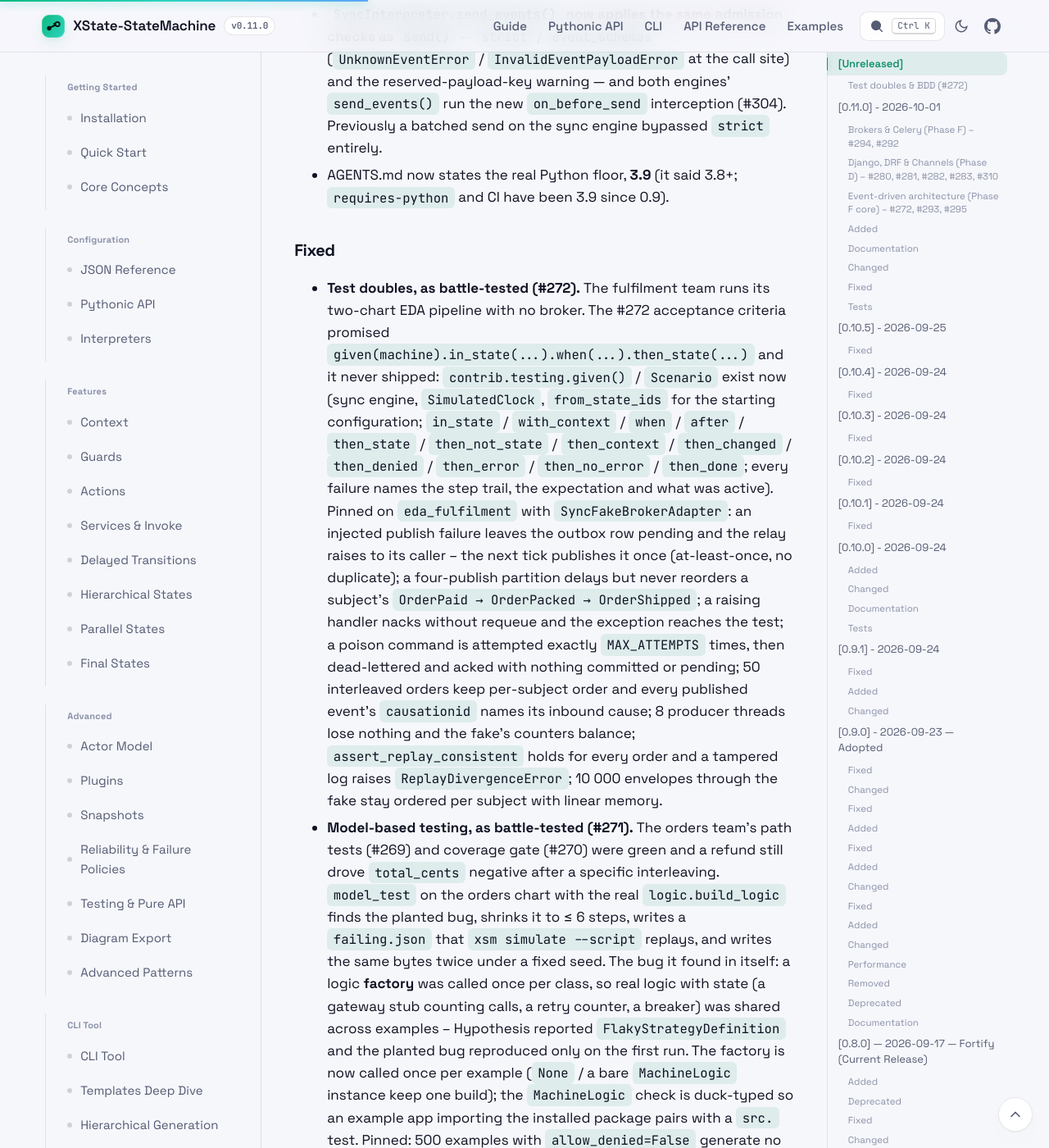
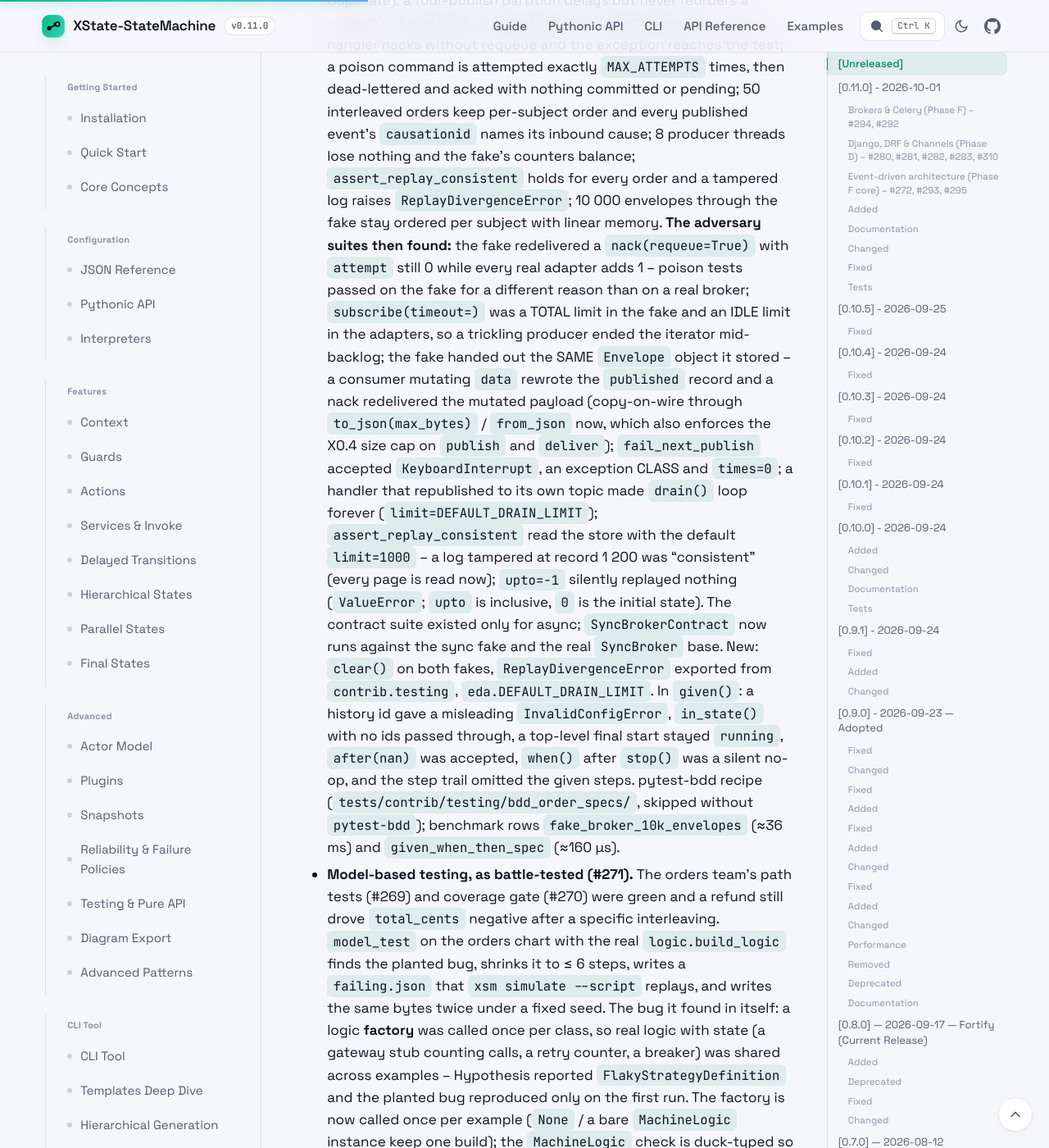
Before and after one commit to basiltt/xstate-statemachine, a Jekyll site: the page built from docs/_guide/changelog.md, in a window 1280 px wide and 1400 px high, scrolled down 44523 px. Shown: the whole window at 82% size. Built offline with Jekyll 4.4.1, drawn with Linux system fonts in a browser that asks for light colours; some of the changed text lies outside the part shown.

Commit message:
battle(#272): merge adversary B (gwt hardening, pytest-bdd recipe, docs, perf rows); ReplayDivergenceError exported from contrib.testing; on() under the lock; API rows for the fakes (max_bytes, idle timeout, attempt on requeue, drain limit, clear, copy-on-wire) and replay (upto inclusive, field=, every page read); changelog folded into one #272 entry (both copies)
Co-Authored-By: Claude Fable 5 <noreply@anthropic.com>

```diff
--- a/docs/_guide/changelog.md
+++ b/docs/_guide/changelog.md
@@ -1501,6 +1478,33 @@ This project follows [Semantic Versioning](https://semver.org/spec/v2.0.0.html)
   balance; `assert_replay_consistent` holds for every order and a
   tampered log raises `ReplayDivergenceError`; 10 000 envelopes through
   the fake stay ordered per subject with linear memory.
+  **The adversary suites then found:** the fake redelivered a
+  `nack(requeue=True)` with `attempt` still 0 while every real adapter
+  adds 1 -- poison tests passed on the fake for a different reason than
+  on a real broker; `subscribe(timeout=)` was a TOTAL limit in the fake
+  and an IDLE limit in the adapters, so a trickling producer ended the
+  iterator mid-backlog; the fake handed out the SAME `Envelope` object it
+  stored -- a consumer mutating `data` rewrote the `published` record and
+  a nack redelivered the mutated payload (copy-on-wire through
+  `to_json(max_bytes)` / `from_json` now, which also enforces the X0.4
+  size cap on `publish` and `deliver`); `fail_next_publish` accepted
+  `KeyboardInterrupt`, an exception CLASS and `times=0`; a handler that
+  republished to its own topic made `drain()` loop forever
+  (`limit=DEFAULT_DRAIN_LIMIT`); `assert_replay_consistent` read the
+  store with the default `limit=1000` -- a log tampered at record 1 200
+  was "consistent" (every page is read now); `upto=-1` silently replayed
+  nothing (`ValueError`; `upto` is inclusive, `0` is the initial state).
+  The contract suite existed only for async; `SyncBrokerContract` now runs
+  against the sync fake and the real `SyncBroker` base. New: `clear()` on
+  both fakes, `ReplayDivergenceError` exported from `contrib.testing`,
+  `eda.DEFAULT_DRAIN_LIMIT`. In `given()`: a history id gave a misleading
+  `InvalidConfigError`, `in_state()` with no ids passed through, a
+  top-level final start stayed `running`, `after(nan)` was accepted,
+  `when()` after `stop()` was a silent no-op, and the step trail omitted
+  the given steps. pytest-bdd recipe
+  (`tests/contrib/testing/bdd_order_specs/`, skipped without
+  `pytest-bdd`); benchmark rows `fake_broker_10k_envelopes` (≈36 ms) and
+  `given_when_then_spec` (≈160 µs).
 - **Model-based testing, as battle-tested (#271).** The orders team's
   path tests (#269) and coverage gate (#270) were green and a refund still
   drove `total_cents` negative after a specific interleaving. `model_test`
--- a/docs/api/index.md
+++ b/docs/api/index.md
@@ -1891,7 +1891,7 @@ The create → act → persist → discard contract (#259). Guide: [Persistence
 | `TransitionRecord` | Frozen dataclass: `machine_id`, `seq` (gap-free per key), `ts`, `event_type`, `event_payload` (redacted; engine events carry `{kind, src, data|error}`), `from_states`, `to_states`, `actions`, `disposition`, `actor`, `reason`, `correlation_id`, `machine_version`, `engine`, `error`. `to_dict()` / `from_dict()`. |
 | `TransitionLogStore` (Protocol) | `append(rec, *, connection=None)` (the transaction seam), `next_seq(machine_id)`, `read(machine_id, *, after_seq=0, limit=1000)`, `purge_older_than(cutoff_ts)`, `forget(machine_id)`. |
 | `MemoryLog()` / `JSONLinesLog(path)` / `SQLiteLog(store_or_path)` | Backends. `SQLiteLog(SQLiteStore)` shares the store's file and per-thread connection. |
-| `replay(machine, records, *, upto=None, logic=None, verify=True, key=None, snapshot=None) -> SyncInterpreter` | Re-runs user events on a `SimulatedClock`; `after` steps advance the clock, service completions come from stub services replaying the recorded `done` / `error`; actions and services stubbed but the machine's real guards kept, unless `logic=` is given. `ReplayDivergenceError(seq, expected, actual)` on the first mismatch. The caller's machine is not mutated. |
+| `replay(machine, records, *, upto=None, logic=None, verify=True, key=None, snapshot=None) -> SyncInterpreter` | Re-runs user events on a `SimulatedClock`; `after` steps advance the clock, service completions come from stub services replaying the recorded `done` / `error`; actions and services stubbed but the machine's real guards kept, unless `logic=` is given. `ReplayDivergenceError(seq, expected, actual, field=)` on the first mismatch (`field` is `"seq"` for a gap / trimmed head, `"machine_version"`, `"configuration"`, ...). `upto` is **inclusive** (`0` replays only the initial state; negative or non-integer is `ValueError`). The caller's machine is not mutated. **[#272 battle]** `assert_replay_consistent` reads every page of a store (it used to stop at the default `limit=1000`, so a log tampered at record 1 200 passed); `ReplayDivergenceError` is also exported from `contrib.testing`. |
 | `correlation_id_var` | `ContextVar[Optional[str]]` a request middleware sets for `AuditPlugin`. |
 | `SnapshotMigrator()` **(#263)** | Registry of `(from_version, to_version) -> fn(blob) -> blob` upcast steps: `register(from, to, *, machine_id=None)` (decorator) / `add(...)`; `path(machine_id, found, target)` (shortest chain, ties to the earliest-registered step, `NoMigrationPathError`); `can_migrate(...)`; `migrate(blob, target, *, machine_id=None)` returns a COPY with `machine_version` rewritten and `machine_hash` dropped. Scoped steps (`machine_id=`) win over unscoped and chain with them. Labels compare as **strings** (`1` and `"1"` are one label; `1.0` is another). **Battle-tested (#263):** a step may rewrite `state_ids` alone — the restore re-derives `configuration` from the new machine when the step leaves it untouched or `None`; a step that sets the two to disagree is `SnapshotCorruptError` naming the hop; a step that **raises** is `SnapshotCorruptError` with the original as `__cause__` (library errors pass through); a non-dict result is a `SnapshotCorruptError` that is also a `TypeError`. The caller's blob is never mutated. Child actors are migrated by `from_snapshot` per child with the same migrator (not by `migrate()` itself). |
 | `MachineVersionMismatchError(machine_id, expected, found)` | Is-a `SnapshotDriftError`. The blob's `machine_version` label differs from `machine.version` and no migration applies. Distinct from `SnapshotVersionError` (layout). |
@@ -2569,7 +2569,7 @@ Event-driven core: zero-dependency, NOT imported by `import xstate_statemachine`
 | `DEFAULT_MAX_ATTEMPTS` / `DEFAULT_MAX_IN_FLIGHT` | `5` / `16` — the `InboundDispatcher` defaults for `max_attempts` / `max_in_flight`. |
 | `BrokerPublishError` | `ConnectionError` subclass: the failure `FakeBrokerAdapter.fail_next_publish()` injects by default. |
 | `BrokerAdapter` / `SyncBrokerAdapter` / `Delivery` | Runtime-checkable protocols: `publish(topic, env)`, `subscribe(topic, *, timeout=None)` → `Delivery(envelope, topic, ack, nack)`, `ack(d)`, `nack(d, *, requeue)`. |
-| `FakeBrokerAdapter` / `SyncFakeBrokerAdapter` | In-memory adapters: `publish(topic, env)`, `subscribe(topic, *, timeout=None)`, `ack(d)` / `nack(d, *, requeue)`, `published`, `published_on(topic)`, `deliver(topic, env)` (inbound, not in `published`; non-`Envelope` → `TypeError`), `fail_next_publish(error=None, *, times=1)`, `on(topic, handler)` + `drain(topic=None)` (returning handler acks; raising handler nacks without requeue and the exception propagates), `pending(topic)`, `topics()`, `in_flight`, `acked` / `nacked`. |
+| `FakeBrokerAdapter(max_bytes=…)` / `SyncFakeBrokerAdapter(max_bytes=…)` | In-memory adapters: `publish(topic, env)`, `subscribe(topic, *, timeout=None)` (`timeout` is **idle** time between deliveries, as on the real adapters; `None` waits forever), `ack(d)` / `nack(d, *, requeue)` (a requeue goes to the head of the subject's line and **adds 1 to the envelope's `attempt`**, as every real adapter does), `published`, `published_on(topic)`, `deliver(topic, env)` (inbound, not in `published`; non-`Envelope` → `TypeError`), `fail_next_publish(error=None, *, times=1)` (an `Exception` **instance**, `times >= 1`), `on(topic, handler)` + `drain(topic=None, *, limit=DEFAULT_DRAIN_LIMIT)` (returning handler acks; raising handler nacks without requeue and the exception propagates; a handler republishing to its own topic stops at `limit` with `RuntimeError`), `pending(topic)`, `topics()`, `in_flight`, `acked` / `nacked`, `clear()`. **[#272 battle]** Envelopes travel copy-on-wire (`to_json(max_bytes)` / `from_json`, so the X0.4 size cap applies on `publish` and `deliver` and a consumer mutating `data` cannot rewrite the record); `published` / `acked` / `nacked` keep every envelope by design -- `clear()` releases them. |
 | `InboundDispatcher(store, machine_for_type, *, lock=None, plugins=(), inbox=None, max_in_flight=16, max_attempts=5, dead_letters=None, event_type=None, clock=None, max_batch=1000, key_for=None, dedup_key=None, on_unknown="dead_letter")` | `handle(env, *, topic=None)`, `await run_once(broker, topic, *, timeout=0.0)`, `await run_forever(broker, topic, stop)`, `run_once_sync(broker, topic)` → `DispatchResult(processed, duplicates, dead_lettered, retried, ignored, outcomes)`. A receipt carrying an error is `ProcessingFailedError` (not committed, retried). |
 | `OutboxPlugin(sink, *, topic="events", redact_keys=DEFAULT_REDACT_KEYS)` | Publishes `meta.publish` transitions and `publish`-tagged state entries to an `OutboxStore` (transactional via `persisted()`) or a broker; `await drain()` for loop-scheduled publishes. |
 | `OutboxStore` / `SQLiteOutboxStore(store_or_path)` / `MemoryOutboxStore` / `OutboxRecord(seq, topic, envelope)` / `OutboxRelay(store, broker, *, batch=100)` | `add(topic, env)`, `pending(limit=)`, `mark_sent(seqs)`; SQLite adds `count(pending_only=)`, `purge_sent(older_than_s=)`; relay `await relay_once()` / `relay_once_sync()`. `[sqlalchemy]` adds `SQLAlchemyOutboxStore(store)`. |
```
Also changed, not shown: other parts of docs/_guide/changelog.md (+1 -24 lines), CHANGELOG.md, 1 other file.
